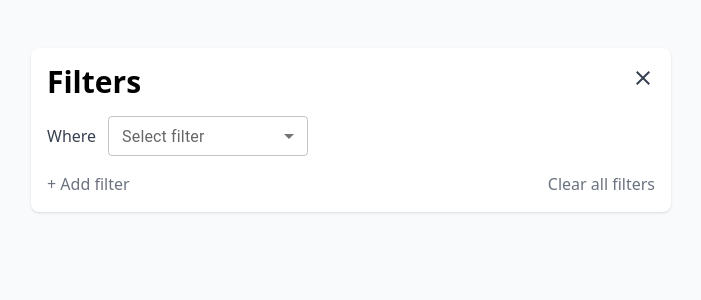
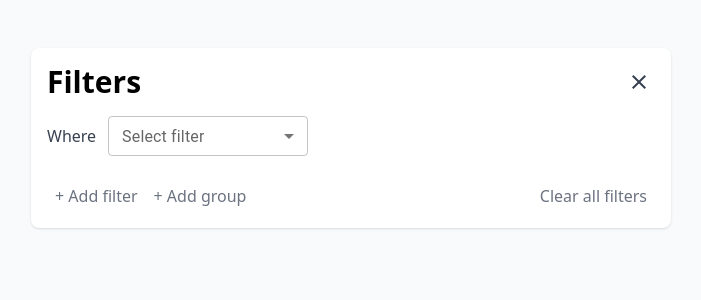
Before and after one commit to AbderrSfa/filter-component, a Next.js app: page / in a window 1280 px wide. Shown: the top 300 px of the page, without its empty margins (289-990 px from the left). Built offline with nearby package versions, Linux system fonts and the light colour scheme.

Commit message:
Implemented grouping

```diff
--- /dev/null
+++ b/src/components/group.tsx
@@ -0,0 +1,25 @@
+import { useState } from "react";
+import Input from "./input";
+
+function Group() {
+  const [filters, setFilters] = useState<number[]>([0]);
+  const [count, setCount] = useState(1);
+
+  const addFilter = () => {
+    setCount((prevCount) => prevCount + 1);
+    filters.push(count);
+    setFilters(filters);
+  };
+  return (
+    <div>
+      {filters.map((filter, idx) => {
+        return <Input key={idx} filter={filter} />;
+      })}
+      <button className="" onClick={addFilter}>
+        <p className="text-gray-500">+ Add filter</p>
+      </button>
+    </div>
+  );
+}
+
+export default Group;
--- /dev/null
+++ b/src/components/input.tsx
@@ -0,0 +1,23 @@
+import Filter from "./filter";
+
+type Props = {
+  filter: number;
+};
+
+function Input({ filter }: Props) {
+  return (
+    <div className="flex items-center gap-1">
+      {filter === 0 ? (
+        <label>Where</label>
+      ) : (
+        <select className="rounded-lg bg-gray-200 px-1 py-1 text-sm text-gray-500">
+          <option>AND</option>
+          <option>OR</option>
+        </select>
+      )}
+      <Filter />
+    </div>
+  );
+}
+
+export default Input;
--- a/src/pages/index.tsx
+++ b/src/pages/index.tsx
@@ -1,17 +1,24 @@
 import { type NextPage } from "next";
 import Head from "next/head";
-import Filter from "../components/filter";
 import { useState } from "react";
 import CloseIcon from "@mui/icons-material/Close";
+import Input from "../components/input";
+import Group from "../components/group";
 
 const Home: NextPage = () => {
   const [openFilter, setOpenFilter] = useState(true);
-  const [filters, setFilters] = useState<number[]>([0]);
+  const [filters, setFilters] = useState<(number | [number])[]>([0]);
   const [count, setCount] = useState(1);
 
   const addFilter = () => {
     setCount((prevCount) => prevCount + 1);
     filters.push(count);
+    setFilters(filters);
+  };
+
+  const addGroup = () => {
+    setCount((prevCout) => prevCout + 1);
+    filters.push([0]);
     setFilters(filters);
   };
 
@@ -40,7 +47,7 @@ const Home: NextPage = () => {
         {openFilter ? (
           <div className="relative w-1/2 min-w-max rounded-lg bg-white p-4 shadow">
             <button
-              className="absolute right-4 top-4 rounded-full hover:bg-gray-200"
+              className="absolute right-4 top-4 rounded-full p-1 hover:bg-gray-200"
               onClick={() => {
                 setOpenFilter(false);
                 clearFilters();
@@ -49,24 +56,37 @@ const Home: NextPage = () => {
               <CloseIcon />
             </button>
             <h1 className="mb-2 text-3xl font-bold text-black">Filters</h1>
-            {filters.map((filter) => (
-              <div key={filter} className="flex items-center gap-1">
-                {filter === 0 ? (
-                  <label>Where</label>
-                ) : (
-                  <label className="rounded-lg bg-gray-200 px-2 py-1 text-sm text-gray-500">
-                    AND
-                  </label>
-                )}
-                <Filter />
+            {filters.map((filter, idx) => {
+              if (typeof filter === "number")
+                return <Input key={idx} filter={filter} />;
+              else
+                return (
+                  <div key={idx} className="flex items-start gap-4">
+                    <select className="mt-4 rounded-lg bg-gray-200 px-1 py-1 text-sm text-gray-500">
+                      <option>AND</option>
+                      <option>OR</option>
+                    </select>
+                    <Group />
+                  </div>
+                );
+            })}
+            <div className="mt-2 flex justify-between">
+              <div>
+                <button className="mt-2" onClick={addFilter}>
+                  <p className="rounded-full px-2 py-1 text-gray-500 hover:bg-gray-200">
+                    + Add filter
+                  </p>
+                </button>
+                <button className="mt-2" onClick={addGroup}>
+                  <p className="rounded-full px-2 py-1 text-gray-500 hover:bg-gray-200">
+                    + Add group
+                  </p>
+                </button>
               </div>
-            ))}
-            <div className="flex justify-between">
-              <button className="mt-2" onClick={addFilter}>
-                <p className="text-gray-500">+ Add filter</p>
-              </button>
               <button className="mt-2" onClick={clearFilters}>
-                <p className="text-gray-500">Clear all filters</p>
+                <p className="rounded-full px-2 py-1 text-gray-500 hover:bg-gray-200">
+                  Clear all filters
+                </p>
               </button>
             </div>
           </div>
```
